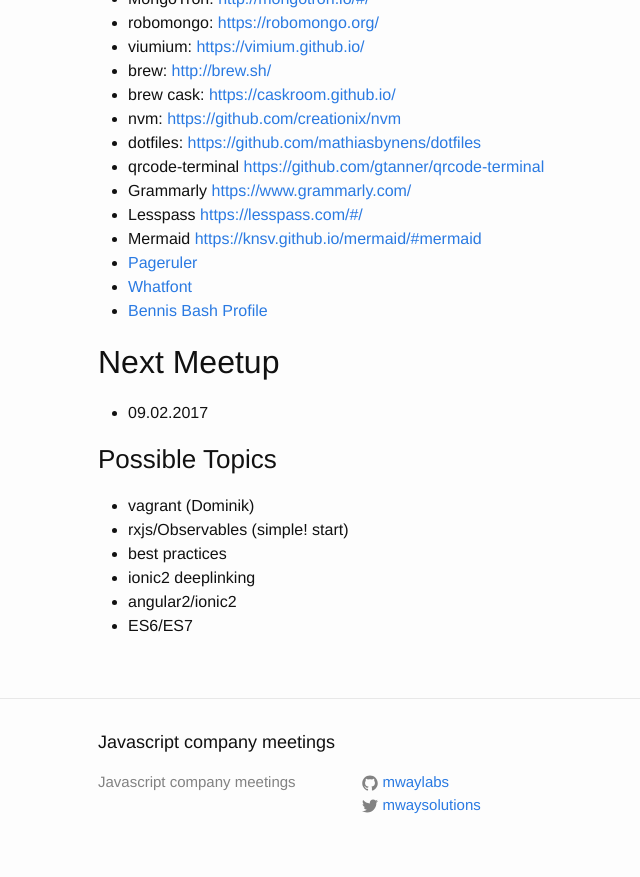
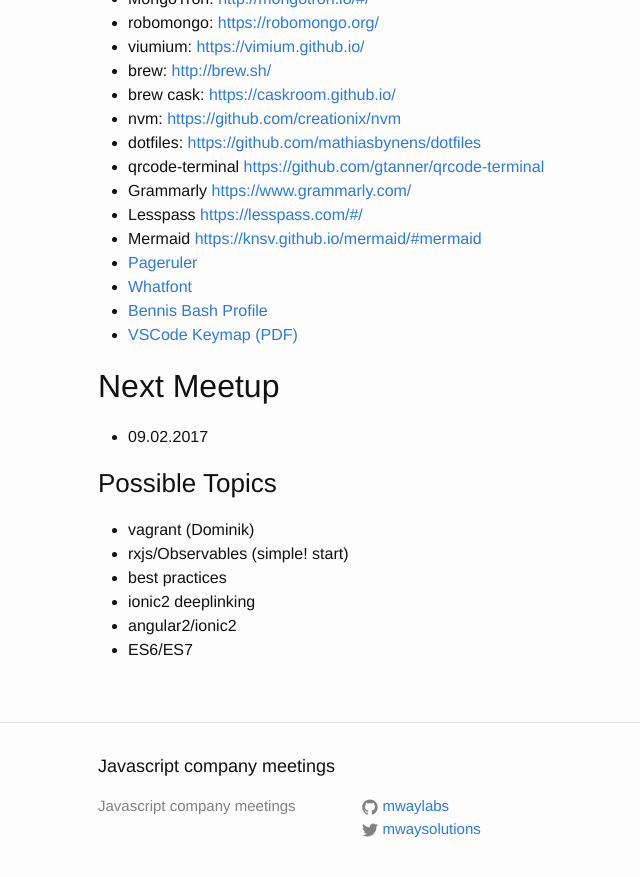
Before and after one commit to MathiasTim/javascript-company-meeting, a Jekyll site: the page built from _posts/2017-01-19-meetup.md, in a window 1280 px wide and 900 px high, scrolled down 801 px. Shown: the top 877 px of the window, without its empty margins (172-812 px from the left). Built offline with Jekyll 4.4.1, drawn with Linux system fonts in a browser that asks for light colours.

Commit message:
Update 2017-01-19-meetup.md

```diff
--- a/_posts/2017-01-19-meetup.md
+++ b/_posts/2017-01-19-meetup.md
@@ -42,6 +42,7 @@
 - [Pageruler](https://chrome.google.com/webstore/detail/page-ruler/jlpkojjdgbllmedoapgfodplfhcbnbpn?hl=en)
 - [Whatfont](https://chrome.google.com/webstore/detail/whatfont/jabopobgcpjmedljpbcaablpmlmfcogm?hl=en)
 - [Bennis Bash Profile](https://repo.mwaysolutions.com/snippets/116)
+- [VSCode Keymap (PDF)](https://code.visualstudio.com/shortcuts/keyboard-shortcuts-macos.pdf)
 
 ## Next Meetup
 
```
